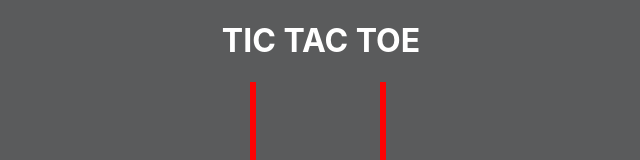
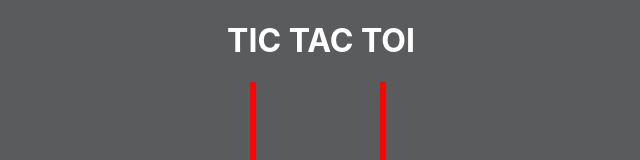
Before and after one commit to De2pakSharma/tictactoi, a React (Create React App) app: page / in a window 1280 px wide. Shown: the top 160 px of the page, without its empty margins (319-959 px from the left). Built offline with nearby package versions, Linux system fonts and the light colour scheme.

Commit message:
Update TicTacToe.jsx

```diff
--- a/src/components/TicTacToe.jsx
+++ b/src/components/TicTacToe.jsx
@@ -107,7 +107,7 @@ function TicTacToe() {
 
   return (
     <div>
-      <h1>TIC TAC TOE</h1>
+      <h1>TIC TAC TOI</h1>
       <Board
         playerTurn={playerTurn}
         tiles={tiles}
```
